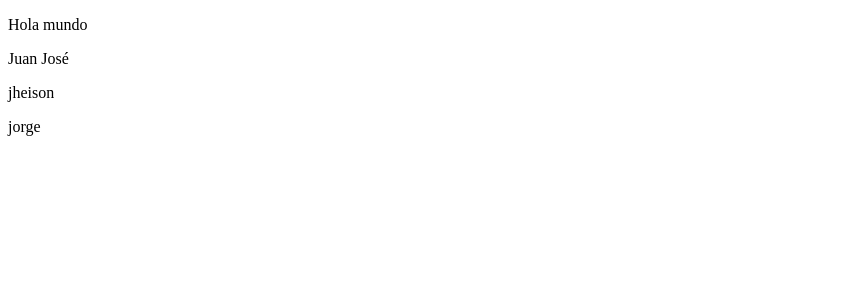
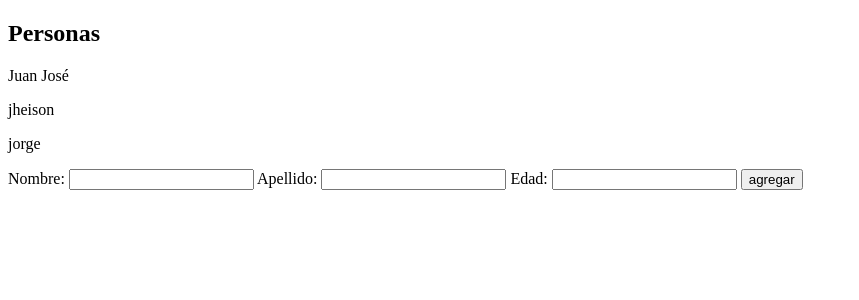
Before and after one commit to juanj72/prueba_azrue, a Django app: page /crud/inicio in a window 1280 px wide. Shown: the top 300 px of the page, without its empty margins (0-859 px from the left). Run offline with Django 4.2, Linux system fonts and the light colour scheme; data comes from the database, SQL or seed files in the repository; both versions use the stored data as it was after the commit.

Commit message:
agregacion formulario

```diff
--- a/crud/Templates/index.html
+++ b/crud/Templates/index.html
@@ -8,11 +8,21 @@
 </head>
 <body>
 
-    <p>Hola mundo</p>
+    <h2>Personas</h2>
 
     {%for persona in personas%}
     <p>{{persona.nombre}}</p>
     {%endfor%}
 
+    <form action="" method="POST">
+        {%csrf_token%}
+
+        {{formulario}}
+
+        <button type="submit">agregar</button>
+    </form>
+
+
+
 </body>
 </html>
--- /dev/null
+++ b/crud/forms.py
@@ -0,0 +1,8 @@
+from .models import *
+from django import forms
+
+class formulario_persona(forms.ModelForm):
+    class Meta():
+
+     model=persona
+     fields='__all__'
--- a/crud/views.py
+++ b/crud/views.py
@@ -1,6 +1,7 @@
 from django.shortcuts import render
 
 from .models import *
+from crud.forms import *
 
 # Create your views here.
 
@@ -8,9 +9,15 @@ from .models import *
 
 
 def inicio(request):
+    formulario=formulario_persona(request.POST or None)
     personas=persona.objects.all()
+
+    if request.method=='POST':
+        if formulario.is_valid():
+            formulario.save()
 
 
 
 
-    return render(request,"./index.html",{"personas":personas})
+
+    return render(request,"./index.html",{"personas":personas,"formulario":formulario})
```
Also changed, not shown: db.sqlite3.
